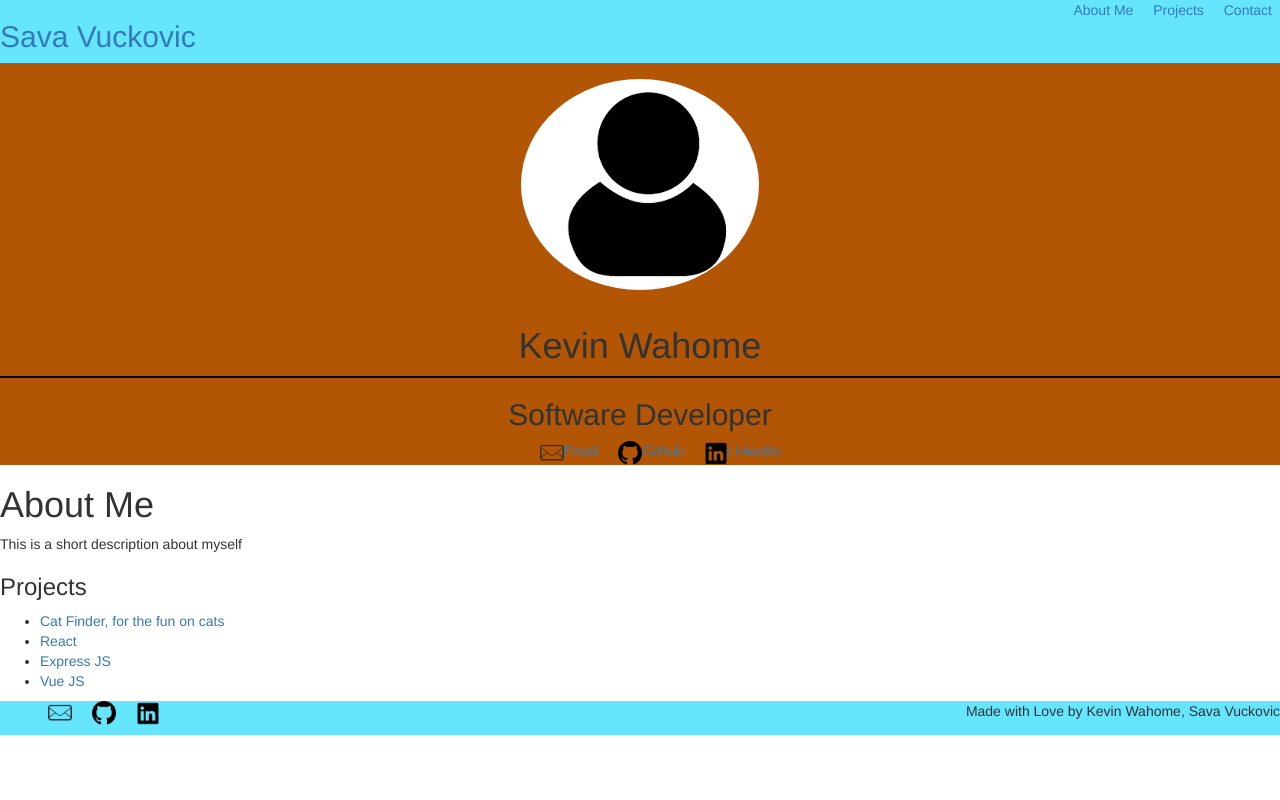
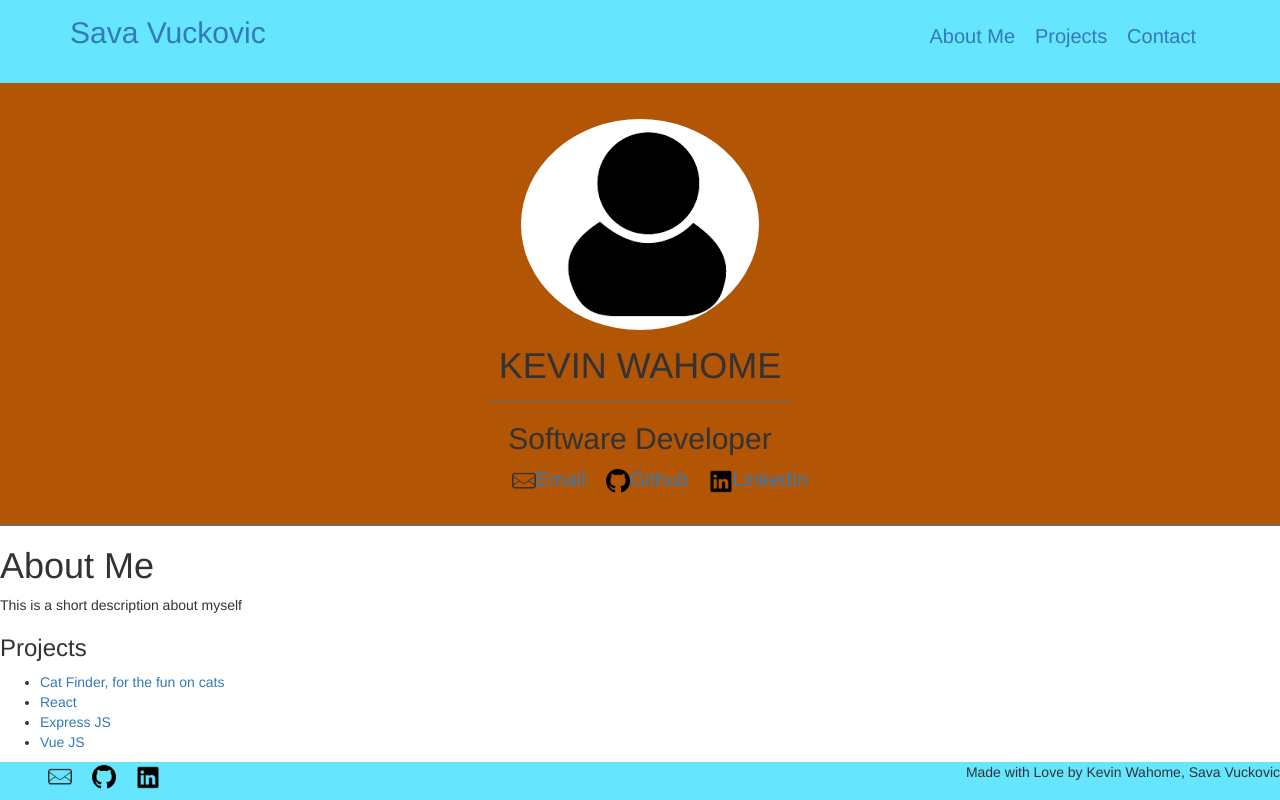
Before and after one commit to talihomz/microverse_collaborative_project, a plain HTML site: page index.html in a window 1280 px wide. Drawn offline with nearby package versions, Linux system fonts and the light colour scheme.

Commit message:
This is starting to look nice ^^

```diff
--- a/css/style.css
+++ b/css/style.css
@@ -11,22 +11,37 @@
 
 .links {
   float: right;
+  padding: 6px;
 }
 
-.nav_links {
+.nav-links {
   display: inline;
   margin: 0 8px;
+  padding-top: 10px;
 }
 
-.nav_links img {
+.nav-links img {
   width: 24px;
   height: 24px;
 }
 
-#personal_information {
+.nav-links a {
+  font-size: 20px;
+  margin-top: 10px;
+}
+
+#personal-information {
   background: #B25505;
+  text-align: center;
+  padding: 20px;
+}
+
+#personal-information h1 {
+  text-transform: uppercase;
+  border-bottom: 1px solid #6a6c6c;
+  padding-bottom: 16px;
   margin: auto;
-  text-align: center;
+  width: 300px;
 }
 
 #about {
@@ -39,13 +54,18 @@
 
 header {
   background: #66E5FF;
+  padding: 16px 0;
+}
+
+header h2 {
+  margin: 0;
 }
 
 footer {
   background: #66E5FF;
 }
 
-.user_pic {
+.user-pic {
   border-radius: 50%;
   margin: 16px;
 }
@@ -55,13 +75,13 @@ footer {
 }
 
 .separator {
-  border: 1px solid black;
+  border: 1px solid #6a6c6c;
 }
 
-.social_media {
+.social-media {
   float: left;
 }
 
-.footer_text {
+.footer-text {
   float: right;
 }
--- a/index.html
+++ b/index.html
@@ -9,30 +9,30 @@
   <body>
     <div class="container-fluid">
       <header>
-        <div>
+        <div class="container">
           <a href="index.html"><h2 class="logo">Sava Vuckovic</h2></a>
           <ul class="links">
-            <li class="nav_links"><a href="#about">About Me</a></li>
-            <li class="nav_links"><a href="#projects">Projects</a></li>
-            <li class="nav_links"><a href="#contact">Contact</a></li>
+            <li class="nav-links"><a href="#about">About Me</a></li>
+            <li class="nav-links"><a href="#projects">Projects</a></li>
+            <li class="nav-links"><a href="#contact">Contact</a></li>
           </ul>
           <div class="clearfix"></div>
         </div>
       </header>
 
-      <div id="personal_information">
-        <img class="user_pic" src="images/user.png" alt="">
+      <div id="personal-information">
+        <img class="user-pic" src="images/user.png" alt="">
         <h1>Kevin Wahome</h1>
-
-        <div class="separator"></div>
 
         <h2>Software Developer</h2>
         <ul>
-          <li class="nav_links"><a href="mailto:wahomekevin@gmail.com" target="_blank"><img src="images/email.png" alt="" />Email</a></li>
-          <li class="nav_links"><a href="https://github.com/talihomz" target="_blank"><img src="images/github.png" alt="" />Github</a></li>
-          <li class="nav_links"><a href="https://www.linkedin.com/in/kevin-mwangi-003b7570" target="_blank"><img src="images/linkedin.png" alt="" />LinkedIn</a></li>
+          <li class="nav-links"><a href="mailto:wahomekevin@gmail.com" target="_blank"><img src="images/email.png" alt="" />Email</a></li>
+          <li class="nav-links"><a href="https://github.com/talihomz" target="_blank"><img src="images/github.png" alt="" />Github</a></li>
+          <li class="nav-links"><a href="https://www.linkedin.com/in/kevin-mwangi-003b7570" target="_blank"><img src="images/linkedin.png" alt="" />LinkedIn</a></li>
         </ul>
       </div>
+
+      <div class="separator"></div>
 
       <div id="about">
         <h1>About Me</h1>
@@ -50,14 +50,14 @@
       </div>
 
       <footer id="contact">
-        <div class="footer_text">
+        <div class="footer-text">
           Made with Love by Kevin Wahome, Sava Vuckovic
         </div>
 
-        <ul class="social_media">
-          <li class="nav_links"><a href="mailto:wahomekevin@gmail.com" target="_blank"><img src="images/email.png" alt="" /></a></li>
-          <li class="nav_links"><a href="https://github.com/talihomz" target="_blank"><img src="images/github.png" alt="" /></a></li>
-          <li class="nav_links"><a href="https://www.linkedin.com/in/kevin-mwangi-003b7570" target="_blank"><img src="images/linkedin.png" alt="" /></a></li>
+        <ul class="social-media">
+          <li class="nav-links"><a href="mailto:wahomekevin@gmail.com" target="_blank"><img src="images/email.png" alt="" /></a></li>
+          <li class="nav-links"><a href="https://github.com/talihomz" target="_blank"><img src="images/github.png" alt="" /></a></li>
+          <li class="nav-links"><a href="https://www.linkedin.com/in/kevin-mwangi-003b7570" target="_blank"><img src="images/linkedin.png" alt="" /></a></li>
         </ul>
 
         <div class="clearfix"></div>
```
